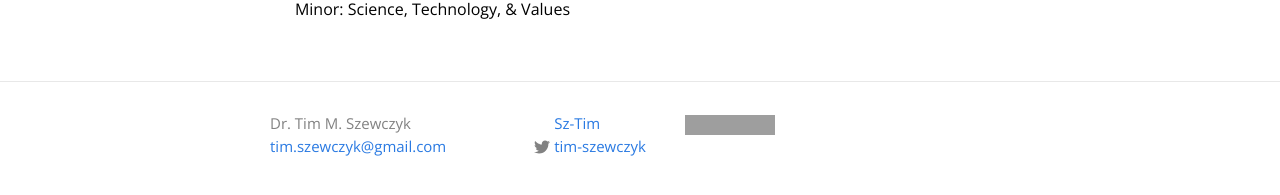
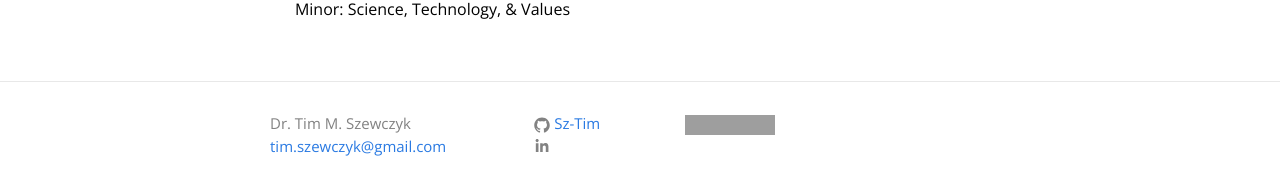
Before and after one commit to Sz-Tim/Sz-Tim.github.io, a Jekyll site: the page built from education.md, in a window 1280 px wide. Shown: the part 365-560 px from the top of the page. Built offline with Jekyll 4.4.1, drawn with Linux system fonts in a browser that asks for light colours; grey boxes are pictures that could not be loaded.

Commit message:
updated footer

```diff
--- a/_includes/footer.html
+++ b/_includes/footer.html
@@ -17,11 +17,7 @@
             <a href="https://github.com/{{ site.github_username }}">
               <span class="icon  icon--github">
                 <svg viewBox="0 0 16 16">
-                  <path fill="#828282" d="M150.65,100.682c0,27.992-22.508,50.683-50.273,50.683c-27.765,0-50.273-22.691-50.273-50.683
-        C50.104,72.691,72.612,50,100.377,50C128.143,50,150.65,72.691,150.65,100.682z M143.294,187.333H58.277V462h85.017V187.333z
-        M279.195,187.333h-81.541V462h81.541c0,0,0-101.877,0-144.181c0-38.624,17.779-61.615,51.807-61.615
-        c31.268,0,46.289,22.071,46.289,61.615c0,39.545,0,144.181,0,144.181h84.605c0,0,0-100.344,0-173.915
-        s-41.689-109.131-99.934-109.131s-82.768,45.369-82.768,45.369V187.333z"/>
+                  <path fill="#828282" d="M7.999,0.431c-4.285,0-7.76,3.474-7.76,7.761 c0,3.428,2.223,6.337,5.307,7.363c0.388,0.071,0.53-0.168,0.53-0.374c0-0.184-0.007-0.672-0.01-1.32 c-2.159,0.469-2.614-1.04-2.614-1.04c-0.353-0.896-0.862-1.135-0.862-1.135c-0.705-0.481,0.053-0.472,0.053-0.472 c0.779,0.055,1.189,0.8,1.189,0.8c0.692,1.186,1.816,0.843,2.258,0.645c0.071-0.502,0.271-0.843,0.493-1.037 C4.86,11.425,3.049,10.76,3.049,7.786c0-0.847,0.302-1.54,0.799-2.082C3.768,5.507,3.501,4.718,3.924,3.65 c0,0,0.652-0.209,2.134,0.796C6.677,4.273,7.34,4.187,8,4.184c0.659,0.003,1.323,0.089,1.943,0.261 c1.482-1.004,2.132-0.796,2.132-0.796c0.423,1.068,0.157,1.857,0.077,2.054c0.497,0.542,0.798,1.235,0.798,2.082 c0,2.981-1.814,3.637-3.543,3.829c0.279,0.24,0.527,0.713,0.527,1.437c0,1.037-0.01,1.874-0.01,2.129 c0,0.208,0.14,0.449,0.534,0.373c3.081-1.028,5.302-3.935,5.302-7.362C15.76,3.906,12.285,0.431,7.999,0.431z"/>
                 </svg>
               </span>
 
@@ -32,16 +28,19 @@
 
           {% if site.linkedin_username %}
           <li>
-            <a href="https://linkedin.com/in/{{ site.linkedin_username }}">
-              <span class="icon  icon--linkedin">
-                <svg viewBox="0 0 16 16">
-                  <path fill="#828282" d="M15.969,3.058c-0.586,0.26-1.217,0.436-1.878,0.515c0.675-0.405,1.194-1.045,1.438-1.809
-                  c-0.632,0.375-1.332,0.647-2.076,0.793c-0.596-0.636-1.446-1.033-2.387-1.033c-1.806,0-3.27,1.464-3.27,3.27 c0,0.256,0.029,0.506,0.085,0.745C5.163,5.404,2.753,4.102,1.14,2.124C0.859,2.607,0.698,3.168,0.698,3.767 c0,1.134,0.577,2.135,1.455,2.722C1.616,6.472,1.112,6.325,0.671,6.08c0,0.014,0,0.027,0,0.041c0,1.584,1.127,2.906,2.623,3.206 C3.02,9.402,2.731,9.442,2.433,9.442c-0.211,0-0.416-0.021-0.615-0.059c0.416,1.299,1.624,2.245,3.055,2.271 c-1.119,0.877-2.529,1.4-4.061,1.4c-0.264,0-0.524-0.015-0.78-0.046c1.447,0.928,3.166,1.469,5.013,1.469 c6.015,0,9.304-4.983,9.304-9.304c0-0.142-0.003-0.283-0.009-0.423C14.976,4.29,15.531,3.714,15.969,3.058z"/>
-                </svg>
-              </span>
+			<a href="https://www.linkedin.com/in/{{ site.linkedin_username }}">
+			    <span class="icon  icon--linkedin">
+			      <svg viewBox="0 50 512 512" >
+			        <path fill="#828282" d="M150.65,100.682c0,27.992-22.508,50.683-50.273,50.683c-27.765,0-50.273-22.691-50.273-50.683
+			        C50.104,72.691,72.612,50,100.377,50C128.143,50,150.65,72.691,150.65,100.682z M143.294,187.333H58.277V462h85.017V187.333z
+			        M279.195,187.333h-81.541V462h81.541c0,0,0-101.877,0-144.181c0-38.624,17.779-61.615,51.807-61.615
+			        c31.268,0,46.289,22.071,46.289,61.615c0,39.545,0,144.181,0,144.181h84.605c0,0,0-100.344,0-173.915
+			        s-41.689-109.131-99.934-109.131s-82.768,45.369-82.768,45.369V187.333z"/>
+			      </svg>
+			    </span>
 
-              <span class="username">{{ site.linkedin_username }}</span>
-            </a>
+			    <span class="username">{{ site.linkedin_name }}</span>
+			  </a>
           </li>
           {% endif %}
         </ul>
```
